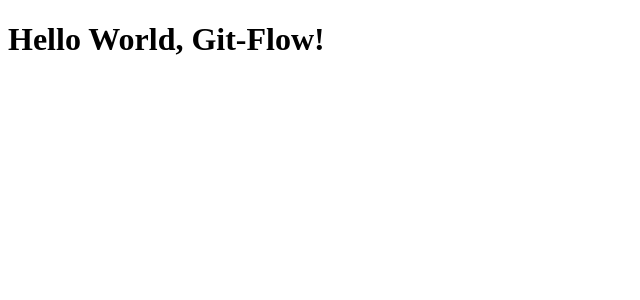
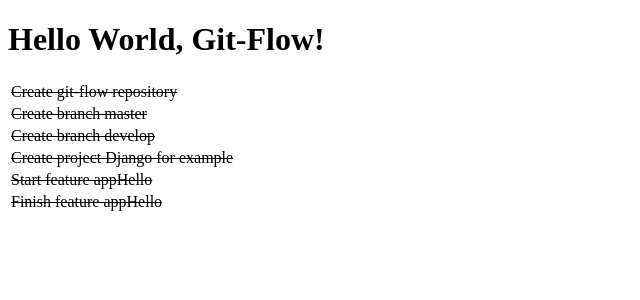
Before and after one commit to lucassouto/study-git-flow, a Django app: page / in a window 1280 px wide. Shown: the top 300 px of the page, without its empty margins (0-640 px from the left). Run offline with Django 3.2, Linux system fonts and the light colour scheme.

Commit message:
Create list of tasks

```diff
--- a/templates/index.html
+++ b/templates/index.html
@@ -8,5 +8,26 @@
 </head>
 <body>
     <h1>Hello World, Git-Flow!</h1>
+
+    <table>
+        <tr>
+            <td><s>Create git-flow repository</s></td>
+        </tr>
+        <tr>
+            <td><s>Create branch master</s></td>
+        </tr>
+        <tr>
+            <td><s>Create branch develop</s></td>
+        </tr>
+        <tr>
+            <td><s>Create project Django for example</s></td>
+        </tr>
+        <tr>
+            <td><s>Start feature appHello</s></td>
+        </tr>
+        <tr>
+            <td><s>Finish feature appHello</s></td>
+        </tr>
+    </table>
 </body>
 </html>
```
